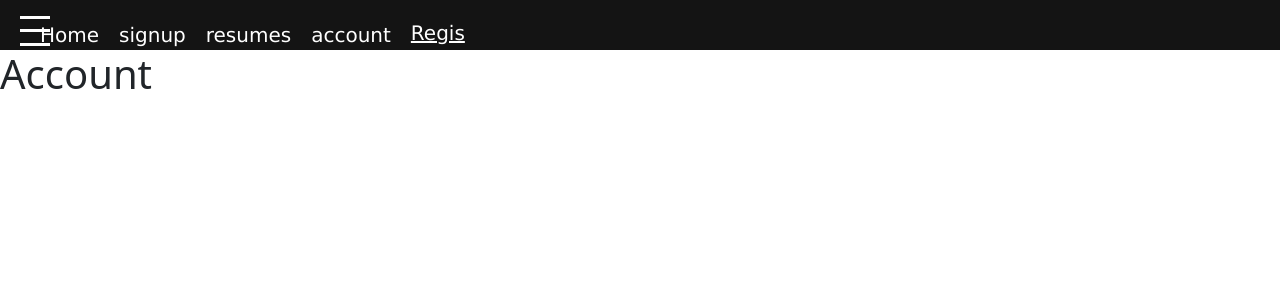
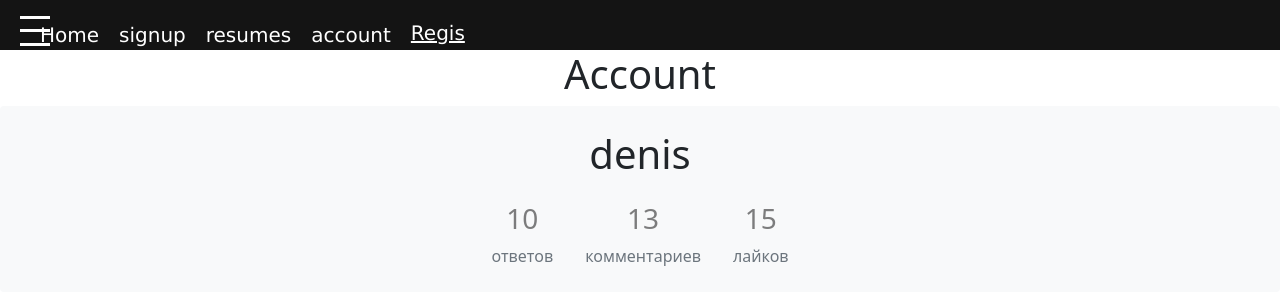
Before and after one commit to denis991/Launch, a React (Create React App) app in the folder client/: page /account in a window 1280 px wide. Shown: the top 300 px of the page. Built offline with nearby package versions, Linux system fonts and the light colour scheme; no server answers.

Commit message:
account 50% edit 0.1.5

```diff
--- a/client/src/components/pages/Account.jsx
+++ b/client/src/components/pages/Account.jsx
@@ -8,10 +8,32 @@ function Account() {
     surname: 'guzunov',
     email: 'd.99113@gmail.com',
     avatar: 'https://avatars.mds.yandex.net/get-pdb/18098/b8f8f8c0-f8f8-4f8f-b8f8-f8f8f8f8f8f8f/s1200?webp=false',
+    answers: '10',
+    comments: '13',
+    liks: '15',
   });
   return (
     <div>
-      <h1>Account</h1>
+
+      <h1 className="text-center">Account</h1>
+      <div className="px-3 py-4 mb-3 bg-light rounded">
+        <h1 className="text-center">{usetInfo.name}</h1>
+        <p className="text-center" />
+        <div className="d-flex justify-content-center mt-4">
+          <div className="d-flex flex-column mx-1 mx-lg-3 text-center">
+            <div className="h3 text-black-50">{usetInfo.answers}</div>
+            <div className="text-muted">ответов</div>
+          </div>
+          <div className="d-flex flex-column mx-3 text-center">
+            <div className="h3 text-black-50">{usetInfo.comments }</div>
+            <div className="text-muted">комментариев</div>
+          </div>
+          <div className="d-flex flex-column mx-1 mx-lg-3 text-center">
+            <div className="h3 text-black-50">{usetInfo.liks }</div>
+            <div className="text-muted">лайков</div>
+          </div>
+        </div>
+      </div>
     </div>
   );
 }
```
